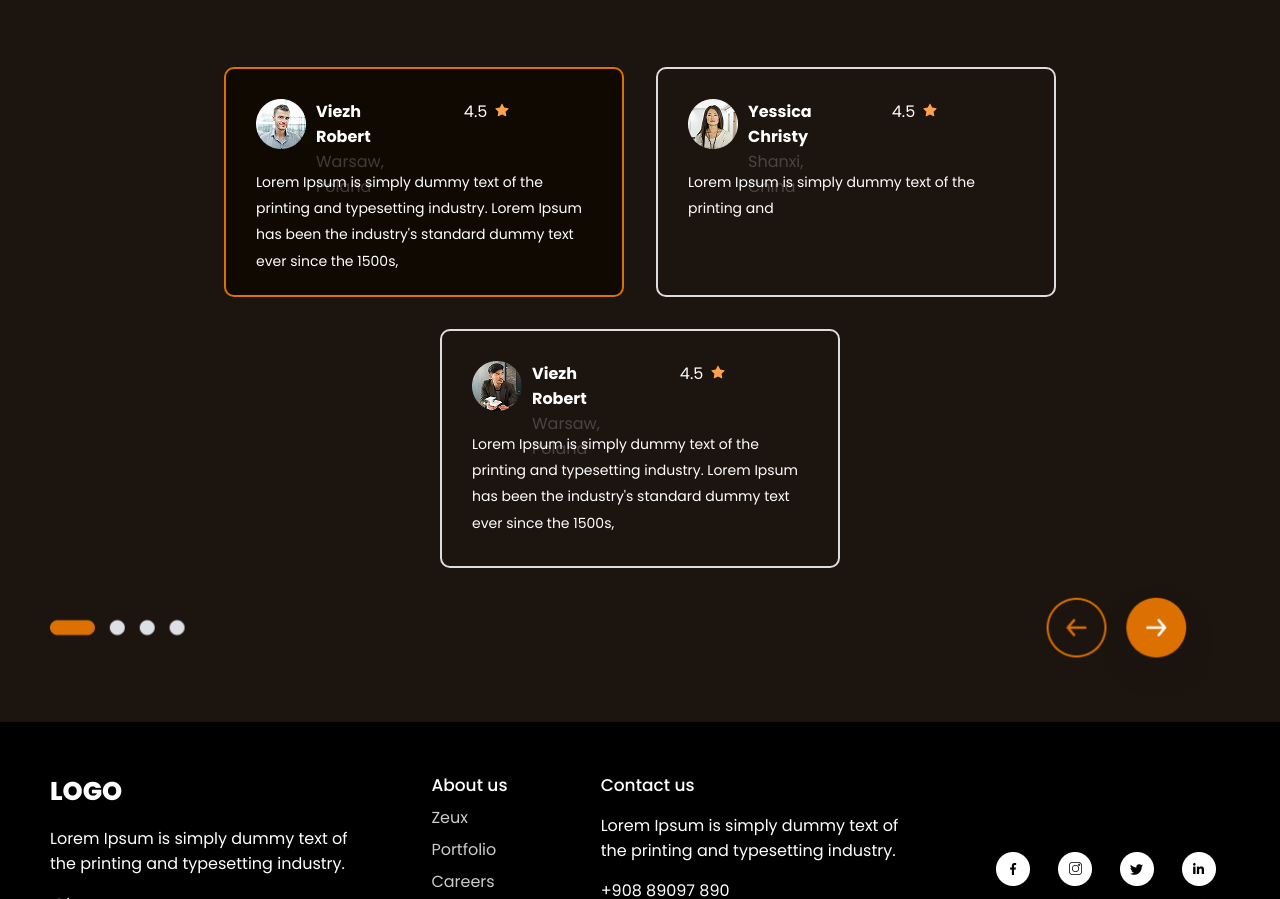
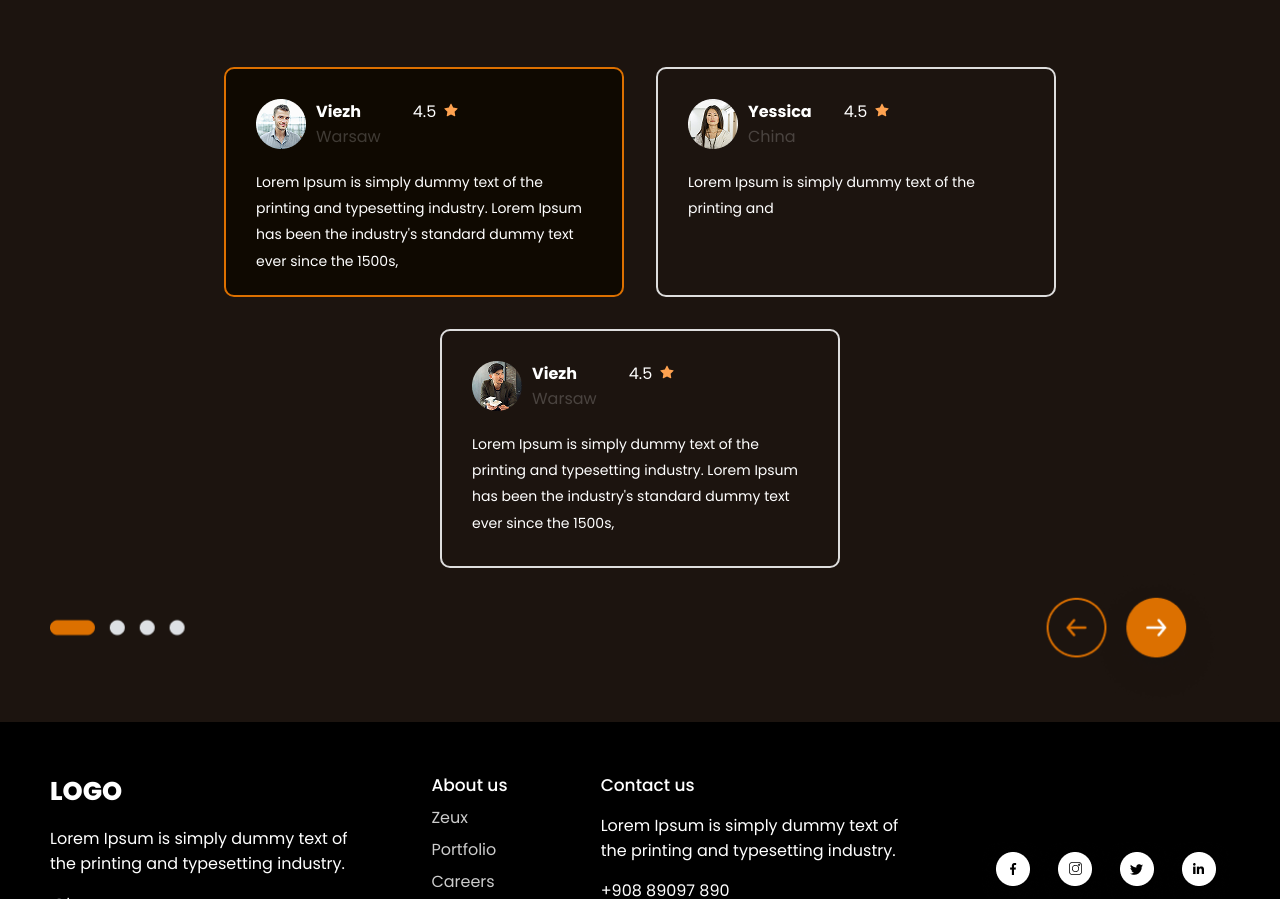
Before and after one commit to Alexan0103/GameLanding1, a plain HTML site: page portfolio.html in a window 1280 px wide. Shown: the part 3526-4425 px from the top of the page. Drawn offline with Linux system fonts and the light colour scheme.

Commit message:
Исправление стилей

```diff
--- a/portfolio.html
+++ b/portfolio.html
@@ -18,7 +18,7 @@
           <li><a href="./index.html">Home</a></li>
           <li><a href="./about.html">About us</a></li>
           <li class="active"><a href="./portfolio.html">Portfolio</a></li>
-          <li><a href="/News.html">News</a></li>
+          <li><a href="./News.html">News</a></li>
           <li class="btn"><a href="./portfolio.html">Contacts</a></li>
         </ul>
       </nav>
@@ -153,9 +153,10 @@
             <div class="card active">
               <div class="opcardAvat">
                 <img src="img/avatar.png" alt="" />
+                <div class="fio-with-reit">
                   <div class="FIO">
-                  <h4>Viezh Robert</h4>
-                  <p>Warsaw, Poland</p>
+                    <h4>Viezh</h4>
+                    <p>Warsaw</p>
                   </div>
                   <div class="reit">
                     <p>4.5</p>
@@ -173,6 +174,7 @@
                     </svg>
                   </div>
                 </div>
+              </div>
               <div class="cardText">
                 <p>
                   Lorem Ipsum is simply dummy text of the printing and
@@ -183,10 +185,41 @@
             </div>
             <div class="card">
               <div class="opcardAvat">
-                <img src="img/avatar2.png" alt="" />
+                <img src="img/avatar2.png" alt="avatar" />
+                <div class="fio-with-reit">
                   <div class="FIO">
-                  <h4>Yessica Christy</h4>
-                  <p>Shanxi, China</p>
+                    <h4>Yessica</h4>
+                    <p>China</p>
+                  </div>
+
+                  <div class="reit">
+                    <p>4.5</p>
+                    <svg
+                      width="16"
+                      height="17"
+                      viewBox="0 0 16 17"
+                      fill="none"
+                      xmlns="http://www.w3.org/2000/svg"
+                    >
+                      <path
+                        d="M14.1891 6.16515L10.2219 5.58859L8.44844 1.99328C8.4 1.89484 8.32031 1.81515 8.22187 1.76672C7.975 1.64484 7.675 1.7464 7.55156 1.99328L5.77812 5.58859L1.81094 6.16515C1.70156 6.18078 1.60156 6.23234 1.525 6.31047C1.43244 6.4056 1.38143 6.53359 1.38319 6.66631C1.38495 6.79904 1.43933 6.92563 1.53437 7.01828L4.40469 9.81672L3.72656 13.7683C3.71066 13.8602 3.72083 13.9547 3.75592 14.0412C3.79102 14.1276 3.84963 14.2025 3.92511 14.2573C4.00059 14.3121 4.08992 14.3447 4.18297 14.3513C4.27602 14.358 4.36907 14.3384 4.45156 14.2948L8 12.4292L11.5484 14.2948C11.6453 14.3464 11.7578 14.3636 11.8656 14.3448C12.1375 14.298 12.3203 14.0402 12.2734 13.7683L11.5953 9.81672L14.4656 7.01828C14.5437 6.94172 14.5953 6.84172 14.6109 6.73234C14.6531 6.4589 14.4625 6.20578 14.1891 6.16515Z"
+                        fill="#FEA250"
+                      />
+                    </svg>
+                  </div>
+                </div>
+              </div>
+              <div class="cardText">
+                <p>Lorem Ipsum is simply dummy text of the printing and</p>
+              </div>
+            </div>
+            <div class="card">
+              <div class="opcardAvat">
+                <img src="img/avatar3.png" alt="" />
+                <div class="fio-with-reit">
+                  <div class="FIO">
+                    <h4>Viezh</h4>
+                    <p>Warsaw</p>
                   </div>
                   <div class="reit">
                     <p>4.5</p>
@@ -203,32 +236,6 @@
                       />
                     </svg>
                   </div>
-              </div>
-              <div class="cardText">
-                <p>Lorem Ipsum is simply dummy text of the printing and</p>
-              </div>
-            </div>
-            <div class="card">
-              <div class="opcardAvat">
-                <img src="img/avatar3.png" alt="" />
-                <div class="FIO">
-                  <h4>Viezh Robert</h4>
-                  <p>Warsaw, Poland</p>
-                </div>
-                <div class="reit">
-                  <p>4.5</p>
-                  <svg
-                    width="16"
-                    height="17"
-                    viewBox="0 0 16 17"
-                    fill="none"
-                    xmlns="http://www.w3.org/2000/svg"
-                  >
-                    <path
-                      d="M14.1891 6.16515L10.2219 5.58859L8.44844 1.99328C8.4 1.89484 8.32031 1.81515 8.22187 1.76672C7.975 1.64484 7.675 1.7464 7.55156 1.99328L5.77812 5.58859L1.81094 6.16515C1.70156 6.18078 1.60156 6.23234 1.525 6.31047C1.43244 6.4056 1.38143 6.53359 1.38319 6.66631C1.38495 6.79904 1.43933 6.92563 1.53437 7.01828L4.40469 9.81672L3.72656 13.7683C3.71066 13.8602 3.72083 13.9547 3.75592 14.0412C3.79102 14.1276 3.84963 14.2025 3.92511 14.2573C4.00059 14.3121 4.08992 14.3447 4.18297 14.3513C4.27602 14.358 4.36907 14.3384 4.45156 14.2948L8 12.4292L11.5484 14.2948C11.6453 14.3464 11.7578 14.3636 11.8656 14.3448C12.1375 14.298 12.3203 14.0402 12.2734 13.7683L11.5953 9.81672L14.4656 7.01828C14.5437 6.94172 14.5953 6.84172 14.6109 6.73234C14.6531 6.4589 14.4625 6.20578 14.1891 6.16515Z"
-                      fill="#FEA250"
-                    />
-                  </svg>
                 </div>
               </div>
               <div class="cardText">
--- a/styl/style.css
+++ b/styl/style.css
@@ -593,7 +593,6 @@ a {
   margin-bottom: 150px;
   flex-wrap: wrap;
   gap: 2rem;
-
 }
 
 .services .block {
@@ -627,7 +626,6 @@ a {
 .video img {
   border-radius: 16px;
 }
-
 
 .text-video h2 {
   max-width: 383px;
@@ -746,11 +744,14 @@ a {
   flex-wrap: wrap;
   gap: 2rem;
 }
+.fio-with-reit {
+  display: flex;
+  column-gap: 2rem;
+}
 
 .opcards .reit {
   display: flex;
   gap: 7px;
-  padding-left: 70px;
 }
 
 .reit svg {
@@ -986,7 +987,7 @@ footer > p {
   .text-video h2 {
     text-align: center;
   }
-  .opcards{
+  .opcards {
     justify-content: center;
   }
 }
@@ -1050,8 +1051,7 @@ footer > p {
 }
 
 @media (max-width: 768px) {
-
-    header {
+  header {
     flex-wrap: wrap;
   }
   .logo {
@@ -1097,7 +1097,7 @@ footer > p {
     width: 100%;
     row-gap: 2rem;
     justify-content: start;
-        border-bottom: 3px solid gray;
+    border-bottom: 3px solid gray;
   }
   .services .block img {
     padding-bottom: 15px;
```
Also changed, not shown: about.html (+1 -1 lines). Lines whose indentation alone changed are shown as unchanged.
